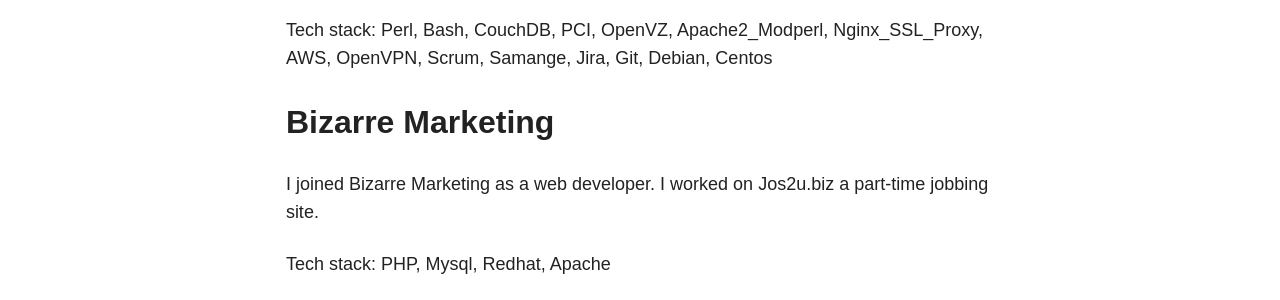
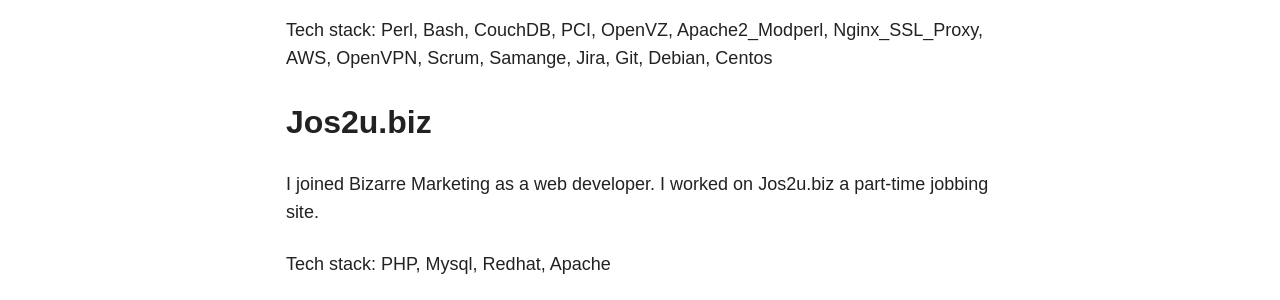
Before and after one commit to thinegan/thinegan.github.io, a Jekyll site: the page built from projects/index.md, in a window 1280 px wide. Shown: the part 1309-1609 px from the top of the page. Built offline with Jekyll 4.4.1, drawn with Linux system fonts in a browser that asks for light colours; nearby versions of some CDN libraries.

Commit message:
rename company to domain site

```diff
--- a/projects/index.md
+++ b/projects/index.md
@@ -41,7 +41,7 @@ Tech stack:
 Perl, Bash, CouchDB, PCI, OpenVZ, Apache2_Modperl, Nginx_SSL_Proxy, AWS, OpenVPN, Scrum, Samange, Jira, Git, Debian, Centos
 
 
-## Bizarre Marketing
+## Jos2u.biz
 
 I joined Bizarre Marketing as a web developer.
 I worked on Jos2u.biz a part-time jobbing site.
```
